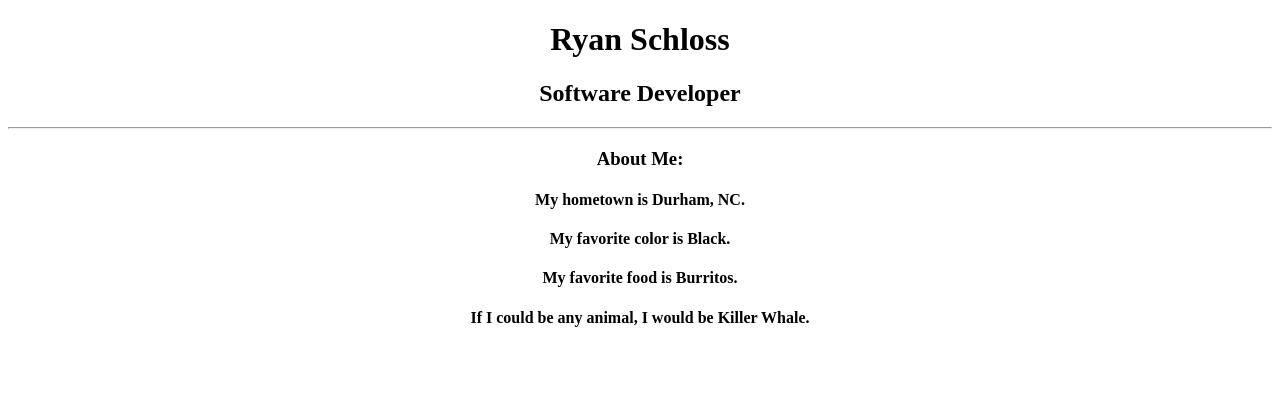
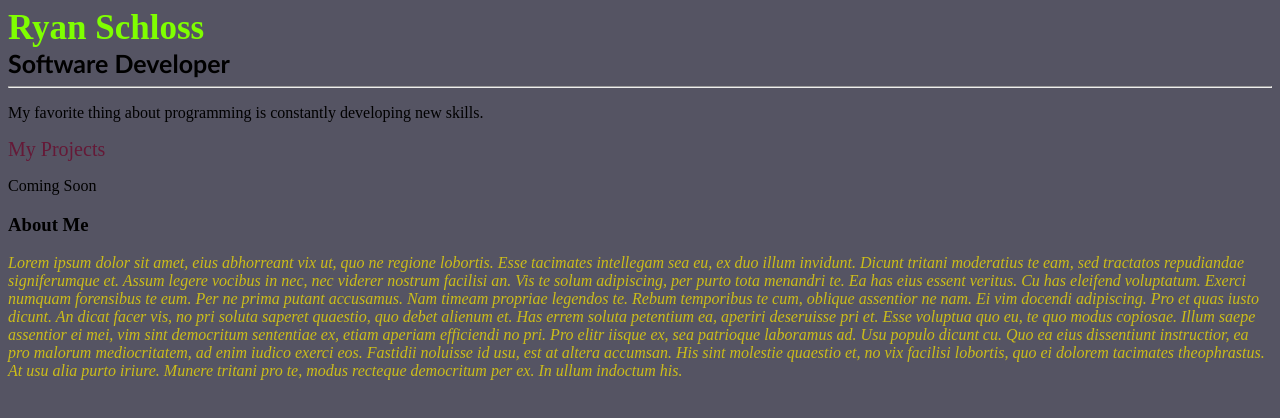
Before and after one commit to Ryan-Schloss/DataSyndicate, a plain HTML site: page index.html in a window 1280 px wide. Drawn offline with Linux system fonts and the light colour scheme.

Commit message:
Add files via upload

```diff
--- a/index.html
+++ b/index.html
@@ -1,20 +1,70 @@
 <!DOCTYPE html>
 <html>
 <head>
+  <link rel="stylesheet"
+  href="styles.css"
     <meta charset="utf-8">
     <meta name="viewport" content="width=device-width">
-			<title>My Profile</title>
+    <title>My Portfolio</title>
 </head>
 <body>
-			<div align="center">
+<div>
+  <div class="name"
     <h1>Ryan Schloss</h1>
+  </div>
+  <div class="title"
     <h2>Software Developer</h2>
+  </div>
     <hr>
-				<h3>About Me:</h3>
-					<h4>My hometown is Durham, NC.</h4>
-					<h4>My favorite color is Black.</h4>
-					<h4>My favorite food is Burritos.</h4>
-					<h4>If I could be any animal, I would be Killer Whale.</h4>
+    <p> My favorite thing about programming is constantly developing new skills.</p>
+    <div class="projects"
+    <h3>My Projects</h3>
     </div>
+    <p>Coming Soon</p>
+    <h3>About Me</h3>
+    <div class="latin">
+      Lorem ipsum dolor sit amet, eius abhorreant vix ut, quo ne regione lobortis. Esse tacimates intellegam sea eu, ex duo illum invidunt. Dicunt tritani moderatius te eam, sed tractatos repudiandae signiferumque et. Assum legere vocibus in nec, nec viderer nostrum facilisi an. Vis te solum adipiscing, per purto tota menandri te.
+
+Ea has eius essent veritus. Cu has eleifend voluptatum. Exerci numquam forensibus te eum. Per ne prima putant accusamus.
+
+Nam timeam propriae legendos te. Rebum temporibus te cum, oblique assentior ne nam. Ei vim docendi adipiscing. Pro et quas iusto dicunt. An dicat facer vis, no pri soluta saperet quaestio, quo debet alienum et. Has errem soluta petentium ea, aperiri deseruisse pri et. Esse voluptua quo eu, te quo modus copiosae.
+
+Illum saepe assentior ei mei, vim sint democritum sententiae ex, etiam aperiam efficiendi no pri. Pro elitr iisque ex, sea patrioque laboramus ad. Usu populo dicunt cu. Quo ea eius dissentiunt instructior, ea pro malorum mediocritatem, ad enim iudico exerci eos. Fastidii noluisse id usu, est at altera accumsan.
+
+His sint molestie quaestio et, no vix facilisi lobortis, quo ei dolorem tacimates theophrastus. At usu alia purto iriure. Munere tritani pro te, modus recteque democritum per ex. In ullum indoctum his.</p>
+    </div>
+    <style>
+    .latin {font-size: medium; font-style:italic; font: 200; color:rgb(204, 189, 26)}
+    .name {color:chartreuse; font-weight:bolder;font-size:35px}
+    body {background-color: rgb(85, 84, 99);}
+    .title {font-size:25px; font-weight:bold; font-family:'Trebuchet MS', 'Lucida Sans Unicode', 'Lucida Grande', 'Lucida Sans', Arial, sans-serif}
+    .projects {font-size:20px; font-weight:lighter; color:rgb(101, 25, 55)}
+    </style>
+    <p>
+</div>
+<!--
+
+    <!--
+      Directions:
+        1. Create a DIV element to contain the page content
+        2. Inside your DIV, create an H1 tag that contains your name as the text
+        3. Below your H1 tag, create an H2 tag that contains the content text "Software Developer"
+        4. Below your H2 tag, create an HR tag which will make a horizontal line
+        5. Create a paragraph tag and put a sentence of your choice in it. (Suggestion: "My favorite thing about programming is _______")
+        6. Make the word "favorite" italicized
+        7. Make an image tag with the src attribute linked to a picture of yourself or of a placeholder image. Make sure you make an alt attribute too!
+        8. Create an H3 tag that says "About Me"
+        9. Create a paragraph tag that contains the "lorem ipsum" text. You will need to do a search for this text - it is long!
+        10. Create an H3 tag that says "My Projects"
+        11. Create an unordered list with 3 list items that say "Project 1", "Project 2", and "Project 3"
+        12. Add another H3 that contains "Contact Me" as text
+        13. Create a paragraph that contains a fake phone number, e.g., "Phone: (202) 555-1234"
+        14. Create a link tag (<a>) with a direction to mail to a fake email address. This is done by making a regular link, but in the href attribute, put mailto:fake@email.com (this opens up your email program with the TO field already filled out-try it!)
+
+        BONUS: Try one of the following ideas if you finish early
+          - Switch out your lorem ipsum for Hipster Ipsum (https://hipsum.co/)
+          - In your contact me section, make the text "Phone:" and "Email:" bolded
+     -->
 </body>
+
 </html>
```
Lines whose indentation alone changed are shown as unchanged.
